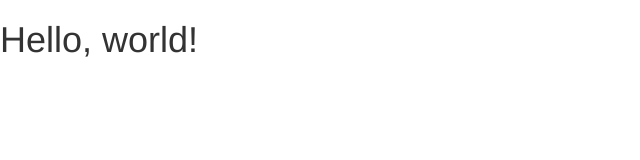
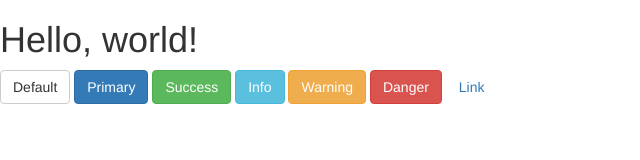
Before and after one commit to tt-coder/BootstrapTest, a plain HTML site: page index.html in a window 1280 px wide. Shown: the whole page, without its empty margins (0-640 px from the left). Drawn offline with nearby package versions, Linux system fonts and the light colour scheme.

Commit message:
modify index.html

```diff
--- a/index.html
+++ b/index.html
@@ -5,7 +5,7 @@
     <meta http-equiv="X-UA-Compatible" content="IE=edge">
     <meta name="viewport" content="width=device-width, initial-scale=1">
     <!-- The above 3 meta tags *must* come first in the head; any other head content must come *after* these tags -->
-    <title>Bootstrap 101 Template</title>
+    <title>Bootstrap Test</title>
 
     <!-- Bootstrap -->
     <link rel="stylesheet" href="https://maxcdn.bootstrapcdn.com/bootstrap/3.3.5/css/bootstrap.min.css">
@@ -19,7 +19,13 @@
   </head>
   <body>
     <h1>Hello, world!</h1>
-
+    <button type="button" class="btn btn-default">Default</button>
+    <button type="button" class="btn btn-primary">Primary</button>
+    <button type="button" class="btn btn-success">Success</button>
+    <button type="button" class="btn btn-info">Info</button>
+    <button type="button" class="btn btn-warning">Warning</button>
+    <button type="button" class="btn btn-danger">Danger</button>
+    <button type="button" class="btn btn-link">Link</button>
     <!-- jQuery (necessary for Bootstrap's JavaScript plugins) -->
     <script src="https://ajax.googleapis.com/ajax/libs/jquery/1.11.3/jquery.min.js"></script>
     <!-- Include all compiled plugins (below), or include individual files as needed -->
```
